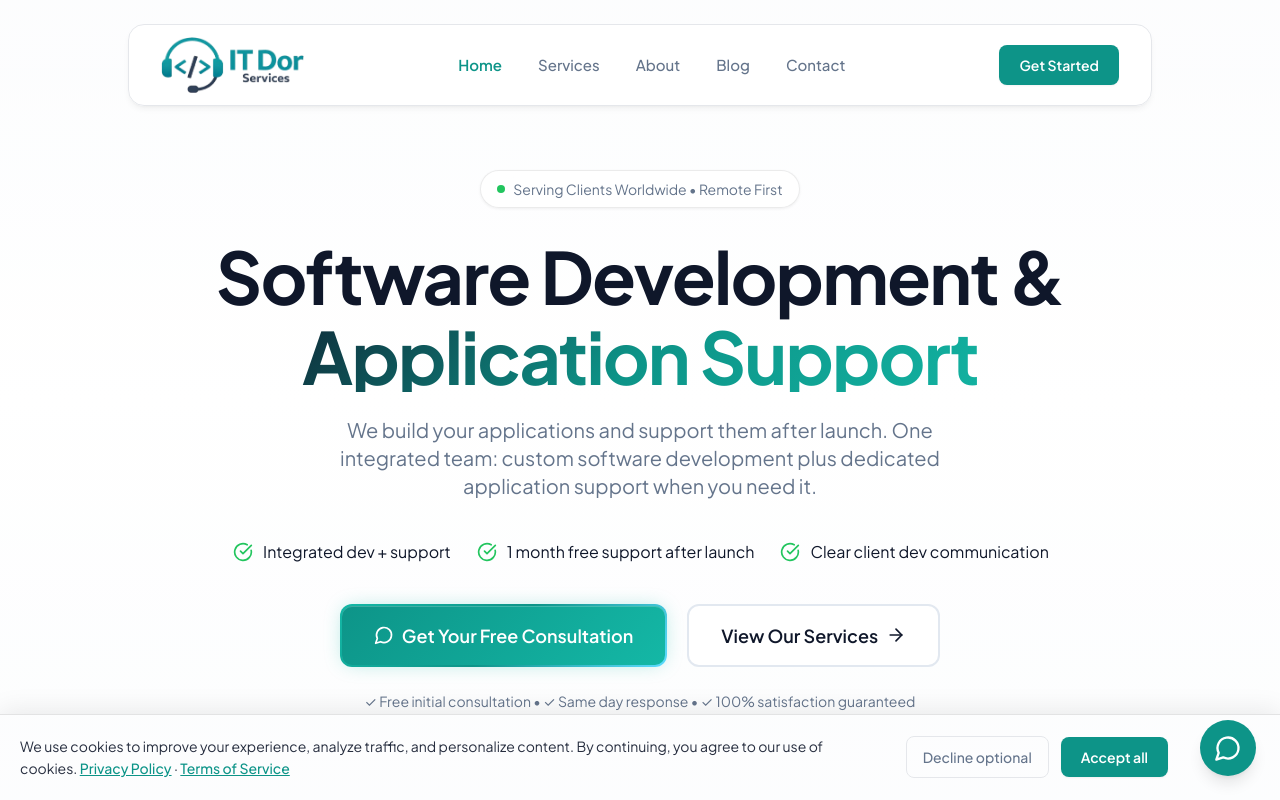
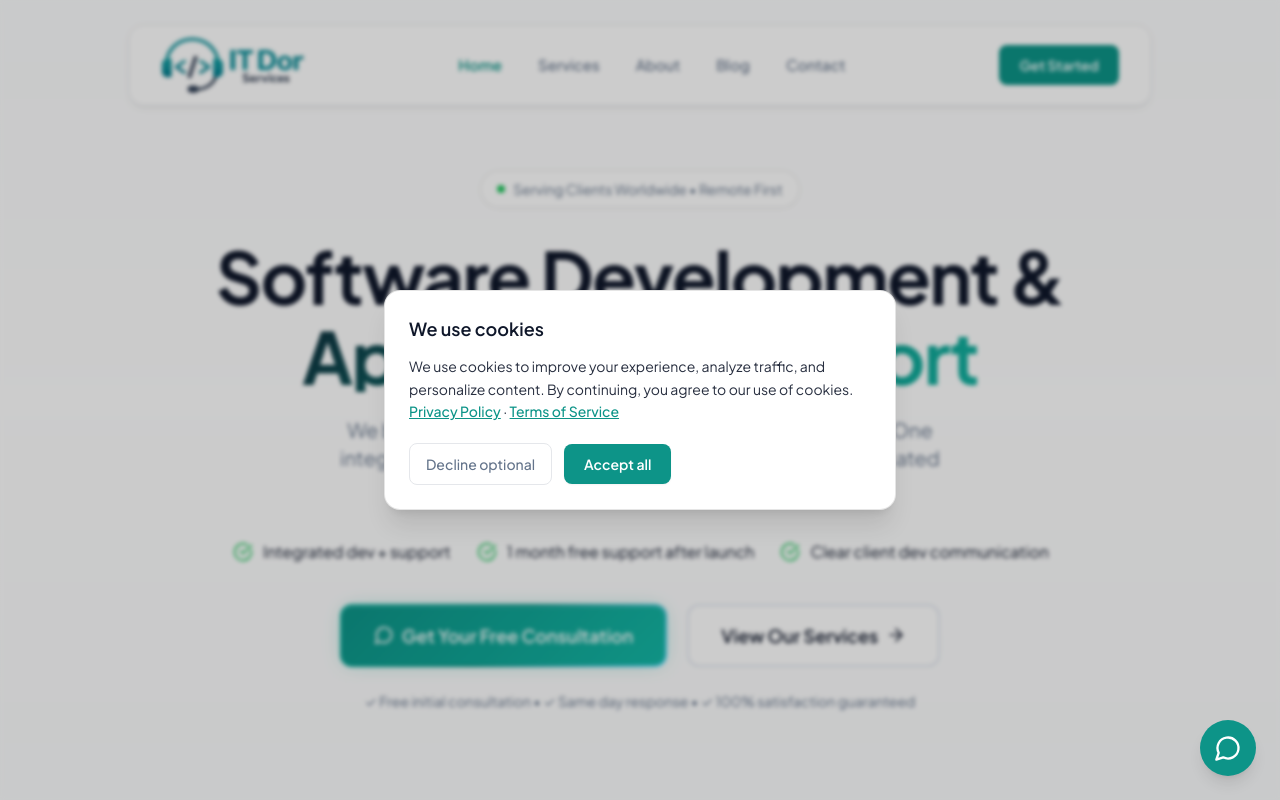
Before and after one commit to Tears822/Itdror_Service, a Next.js app: page / in a window 1280 px wide. Shown: the top 800 px of the page. Built offline with nearby package versions, Linux system fonts and the light colour scheme.

Commit message:
updated consent modal UI

```diff
--- a/src/components/CookieConsent.tsx
+++ b/src/components/CookieConsent.tsx
@@ -34,14 +34,22 @@ export function CookieConsent() {
   if (!mounted || status !== null) return null;
 
   return (
+    <>
+      <div className="fixed inset-0 z-[100] flex items-center justify-center p-4" aria-hidden>
+        <div
+          className="absolute inset-0 bg-black/20 backdrop-blur-[2px]"
+          aria-hidden
+        />
         <div
           role="dialog"
           aria-live="polite"
           aria-label="Cookie consent"
-      className="fixed bottom-0 left-0 right-0 z-[100] p-4 md:p-5 pr-24 md:pr-28 bg-white/98 border-t border-black/10 shadow-[0_-4px_24px_rgba(0,0,0,0.08)]"
+          className="relative z-10 w-full max-w-lg rounded-2xl border border-black/10 bg-white p-6 shadow-xl shadow-black/10"
         >
-      <div className="max-w-content mx-auto flex flex-col sm:flex-row sm:items-center sm:justify-between gap-4">
-        <p className="text-sm text-foreground/90 leading-relaxed pr-2">
+          <h3 className="text-lg font-semibold text-foreground mb-3">
+            We use cookies
+          </h3>
+          <p className="text-sm text-foreground/90 leading-relaxed mb-5">
             We use cookies to improve your experience, analyze traffic, and personalize content. By continuing, you agree to our use of cookies.{" "}
             <Link
               href="/privacy-policy"
@@ -57,7 +65,7 @@ export function CookieConsent() {
               Terms of Service
             </Link>
           </p>
-        <div className="flex items-center gap-3 shrink-0">
+          <div className="flex flex-wrap items-center gap-3">
             <button
               type="button"
               onClick={() => save("declined")}
@@ -75,5 +83,6 @@ export function CookieConsent() {
           </div>
         </div>
       </div>
+    </>
   );
 }
```
Lines whose indentation alone changed are shown as unchanged.
